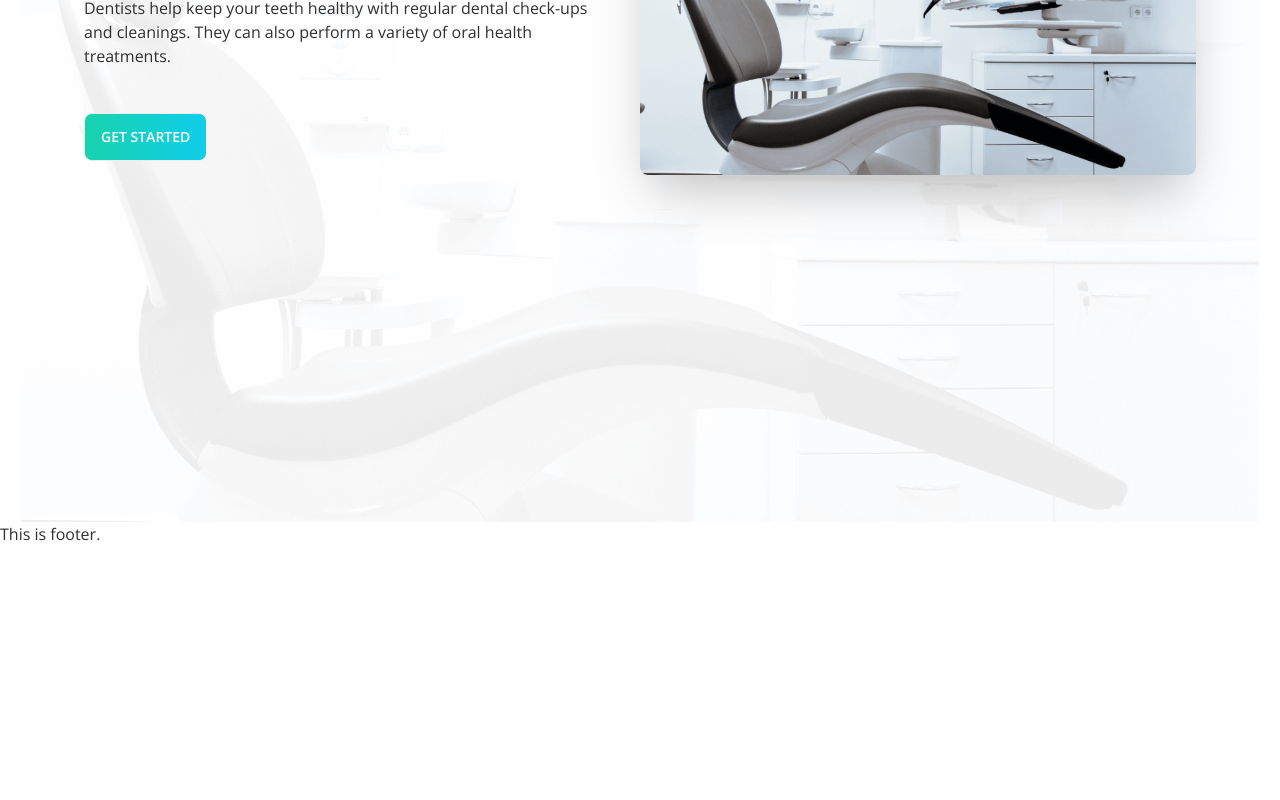
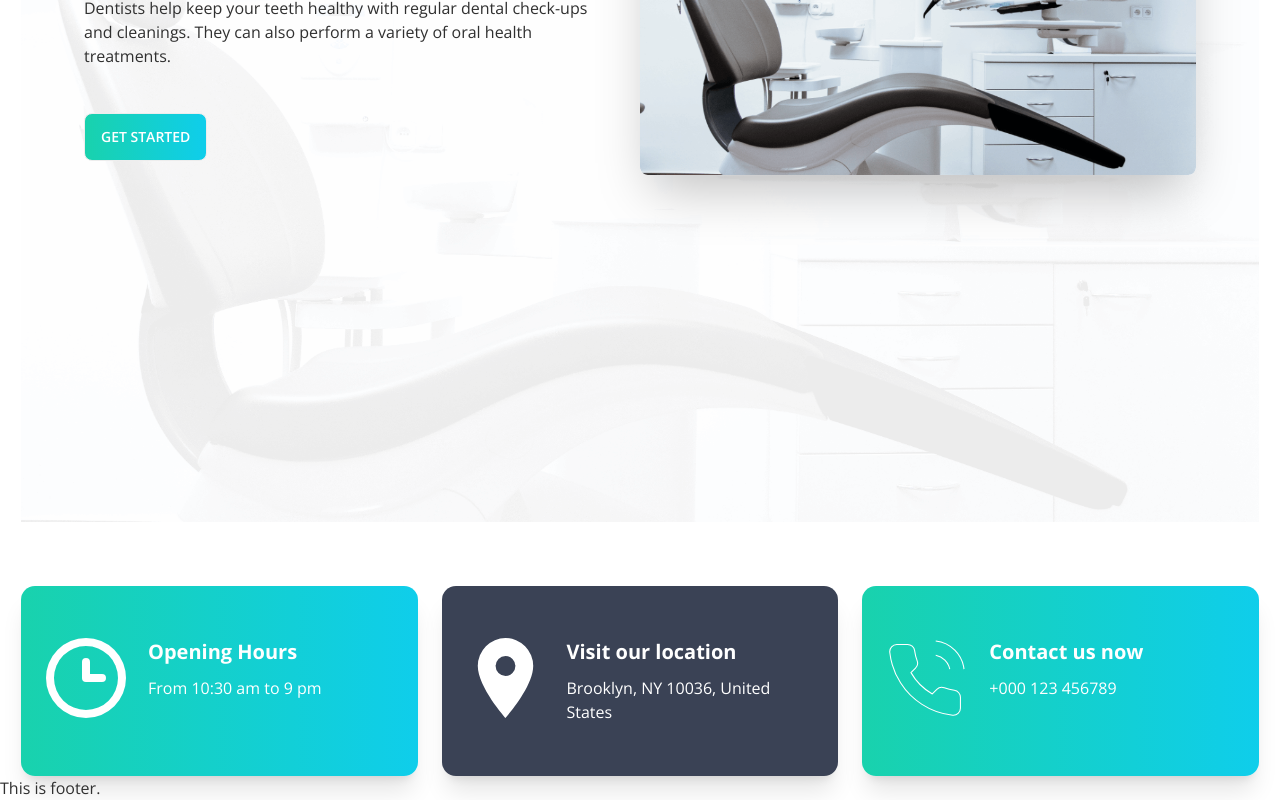
Before and after one commit to md-atiqurrahman/doctors-door-client, a React (Create React App) app: page / in a window 1280 px wide. Shown: the part 352-1152 px from the top of the page. Before the commit the page ends 898 px from the top, so only its background shows below. Built offline with nearby package versions, Linux system fonts and the light colour scheme.

Commit message:
finished the implementation of detailscard component

```diff
--- /dev/null
+++ b/src/Pages/Home/DetailsCard/Card.js
@@ -0,0 +1,19 @@
+import React from "react";
+
+const Card = ({image,title,subTitle,bgColor}) => {
+  return (
+    <div className={`w-[1/3] rounded-[14px] h-[190px] shadow-xl  text-white ${bgColor} py-[52px] px-[25px]`}>
+      <div className="flex flex-row items-start gap-[22px]">
+        <div>
+          <img className="w-[80px] h-[80px]" src={image} alt="" />
+        </div>
+        <div className="flex flex-col gap-[10px]">
+          <h2 className="card-title font-bold text-[20px]">{title}</h2>
+          <p className="font-normal text-[16px]">{subTitle}</p>
+        </div>
+      </div>
+    </div>
+  );
+};
+
+export default Card;
--- /dev/null
+++ b/src/Pages/Home/DetailsCard/DetailsCard.js
@@ -0,0 +1,48 @@
+import React from "react";
+import clock from "../../../assets/icons/clock.svg";
+import marker from "../../../assets/icons/marker.svg";
+import phone from "../../../assets/icons/phone.svg";
+import Card from "./Card";
+
+const DetailsCard = () => {
+  const detailsCard = [
+    {
+      id: 1,
+      image: clock,
+      title: "Opening Hours",
+      subTitle: "From 10:30 am to 9 pm",
+      bgColor: "bg-gradient-to-r from-secondary to-primary",
+    },
+    {
+      id: 2,
+      image: marker,
+      title: "Visit our location",
+      subTitle: "Brooklyn, NY 10036, United States",
+      bgColor: "bg-accent",
+    },
+    {
+      id: 3,
+      image: phone,
+      title: "Contact us now",
+      subTitle: "+000 123 456789",
+      bgColor: "bg-gradient-to-r from-secondary to-primary",
+    },
+  ];
+  return (
+    <div className="mt-[64px]">
+      <div className="grid grid-cols-3 gap-[24px]">
+        {detailsCard.map((card) => (
+          <Card
+            key={card.id}
+            image={card.image}
+            title={card.title}
+            subTitle={card.subTitle}
+            bgColor={card.bgColor}
+          ></Card>
+        ))}
+      </div>
+    </div>
+  );
+};
+
+export default DetailsCard;
--- a/src/Pages/Home/Home/Home.js
+++ b/src/Pages/Home/Home/Home.js
@@ -1,10 +1,12 @@
 import React from "react";
 import Banner from "../Banner/Banner";
+import DetailsCard from "../DetailsCard/DetailsCard";
 
 const Home = () => {
   return (
     <div className="mx-[21px]">
       <Banner></Banner>
+      <DetailsCard></DetailsCard>
     </div>
   );
 };
```
